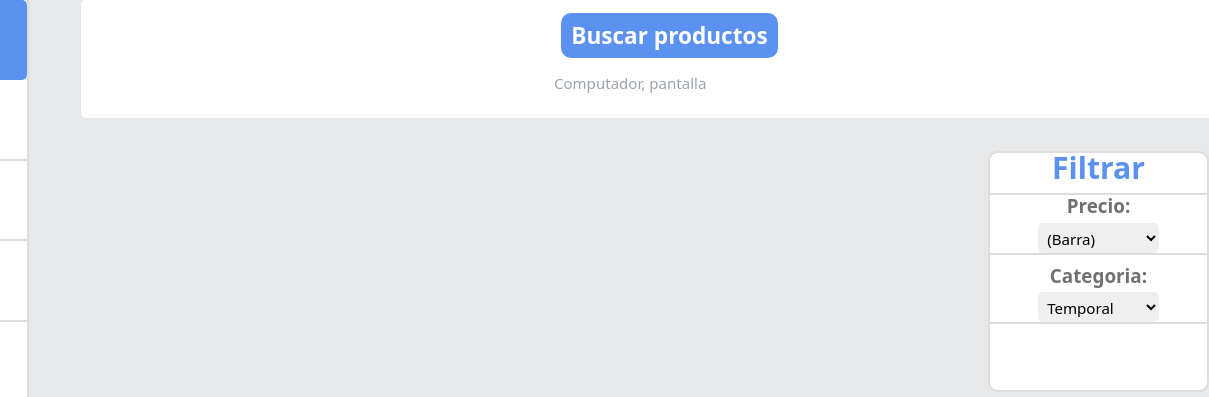
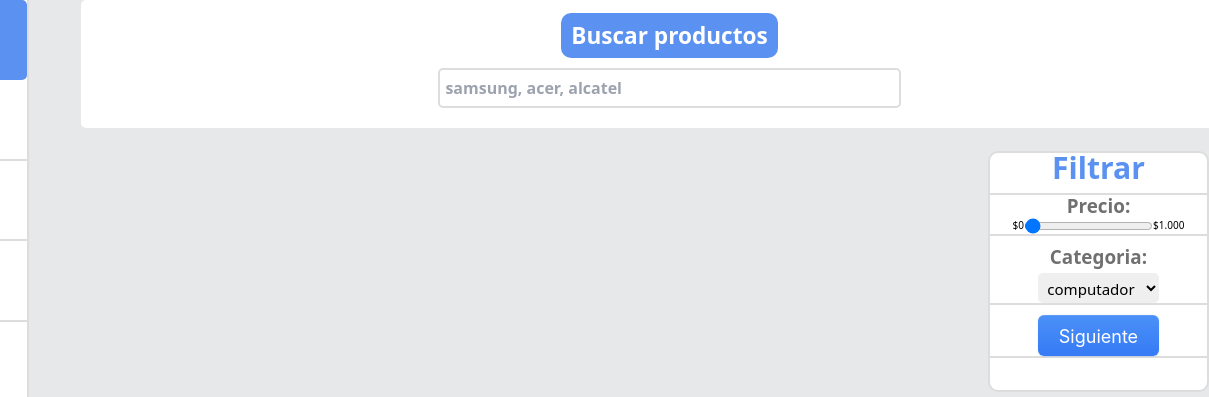
Before and after one commit to MichaelxPC/fdw-ecommerce, a website with bundled scripts: page src/views/producto.html in a window 1280 px wide. Shown: the top 397 px of the page, 71-1280 px from the left. Built offline with nearby package versions, Linux system fonts and the light colour scheme.

Commit message:
style: filter product

```diff
--- a/src/css/style.css
+++ b/src/css/style.css
@@ -264,6 +264,13 @@ li:hover {
   width: 92%;
 }
 
+.searchInput {
+  height: 4rem;
+  width: 46rem;
+  border: 0.2rem solid #dddddd;
+  font-size: medium;
+}
+
 .product-card {
   height: 40rem;
 }
@@ -275,6 +282,35 @@ li:hover {
 .paginacion {
   height: 4rem;
   width: 32rem;
+}
+
+.button-filtrar {
+  height: 4rem;
+  width: 12rem;
+  display: flex;
+  flex-direction: column;
+  align-items: center;
+  font-size: large;
+  padding: 0.8rem;
+  font-family: -apple-system, BlinkMacSystemFont, "Roboto", sans-serif;
+  border-radius: 6px;
+  border: none;
+
+  color: #fff;
+  background: linear-gradient(180deg, #4b91f7 0%, #367af6 100%);
+  background-origin: border-box;
+  box-shadow: 0px 0.5px 1.5px rgba(54, 122, 246, 0.25),
+    inset 0px 0.8px 0px -0.25px rgba(255, 255, 255, 0.2);
+  user-select: none;
+  -webkit-user-select: none;
+  touch-action: manipulation;
+}
+
+.button-filtrar:focus {
+  box-shadow: inset 0px 0.8px 0px -0.25px rgba(255, 255, 255, 0.2),
+    0px 0.5px 1.5px rgba(54, 122, 246, 0.25),
+    0px 0px 0px 3.5px rgba(58, 108, 217, 0.5);
+  outline: 0;
 }
 
 /* Indicaciones */
--- a/src/input.css
+++ b/src/input.css
@@ -3,7 +3,7 @@
 @tailwind utilities;
 
 @layer components {
-  .searchInput {
+  .searchInputSelect {
     @apply mt-2 p-2 w-96 h-12 outline-ligh-gray border-2 font-normal text-2xl rounded-lg focus:outline-primary-blue;
   }
   .searchProducts {
--- a/src/js/producto.mjs
+++ b/src/js/producto.mjs
@@ -15,6 +15,10 @@ let loaderMainDiv = document.getElementById("loaderDiv");
 let mainProducts = document.getElementById("products-grid");
 let sectionPaginacion = document.createElement("section");
 let iterator = 1;
+let searchInput = document.getElementById("searchInput");
+let categoriaProducto = document.getElementById("categoriaProducto");
+
+let buttonFiltrar = document.getElementById("filtrar-button");
 
 // Cards
 const cardsPromesa = async () => {
@@ -318,6 +322,22 @@ const iniciarProductos = async () => {
   await llenarPaginacion();
 };
 iniciarProductos();
+
+// Filtros
+
+buttonFiltrar.addEventListener("click", () => {
+  filtrarProductos();
+});
+
+const filtrarProductos = async () => {
+  const filterProducts = data.filter((product) => {
+    const searchContent = searchInput.value.toLocaleLowerCase();
+    const nameProduct = product.product_title.toLowerCase();
+    return nameProduct.includes(searchContent);
+  });
+  console.log(filterProducts);
+};
+
 // Bar
 switchNav.addEventListener("click", () => {
   navbar.classList.toggle("close");
--- a/src/views/producto.html
+++ b/src/views/producto.html
@@ -129,9 +129,10 @@
             <h3 class="font-bold text-white text-4xl p-4">Buscar productos</h3>
           </div>
           <input
+            id="searchInput"
             type="text"
-            class="searchProducts mt-4"
-            placeholder="Computador, pantalla"
+            class="searchInput mt-4 p-2 focus:outline-primary-blue font-bold rounded-lg"
+            placeholder="samsung, acer, alcatel"
           />
         </div>
         <div class="container flex flex-col items-center">
@@ -220,9 +221,11 @@
               <span class="text-3xl mr-2 ml-2 font-semibold text-text-color"
                 >Precio:</span
               >
-              <select name="" id="" class="inputFilter">
-                <option value="value1" class="font-semibold">(Barra)</option>
-              </select>
+              <div class="flex items-center">
+                <div>$0</div>
+                <input type="range" min="0" max="1000" value="10" step="1" />
+                <div>$1.000</div>
+              </div>
             </div>
             <div
               class="flex flex-col items-center h-fit w-full mt-4 border-b-2 border-ligh-gray"
@@ -230,9 +233,25 @@
               <span class="text-3xl mr-2 ml-2 font-semibold text-text-color"
                 >Categoria:</span
               >
-              <select name="" id="" class="inputFilter">
-                <option value="value1" class="font-semibold">Temporal</option>
+              <select name="" id="categoriaProducto" class="inputFilter">
+                <option value="computador" class="font-semibold">
+                  computador
+                </option>
+                <option value="monitor" class="font-semibold">monitor</option>
+                <option value="celular" class="font-semibold">celular</option>
+                <option value="tablet" class="font-semibold">tablet</option>
+                <option value="accesorio" class="font-semibold">
+                  accesorio
+                </option>
+                <option value="" class="font-semibold"></option>
               </select>
+            </div>
+            <div
+              class="flex flex-col items-center h-fit w-full mt-4 border-b-2 border-ligh-gray"
+            >
+              <button id="filtrar-button" class="button-filtrar">
+                Siguiente
+              </button>
             </div>
           </aside>
         </div>
```
Also changed, not shown: src/views/registrarProducto.html (+1 -1 lines), src/output.css.
